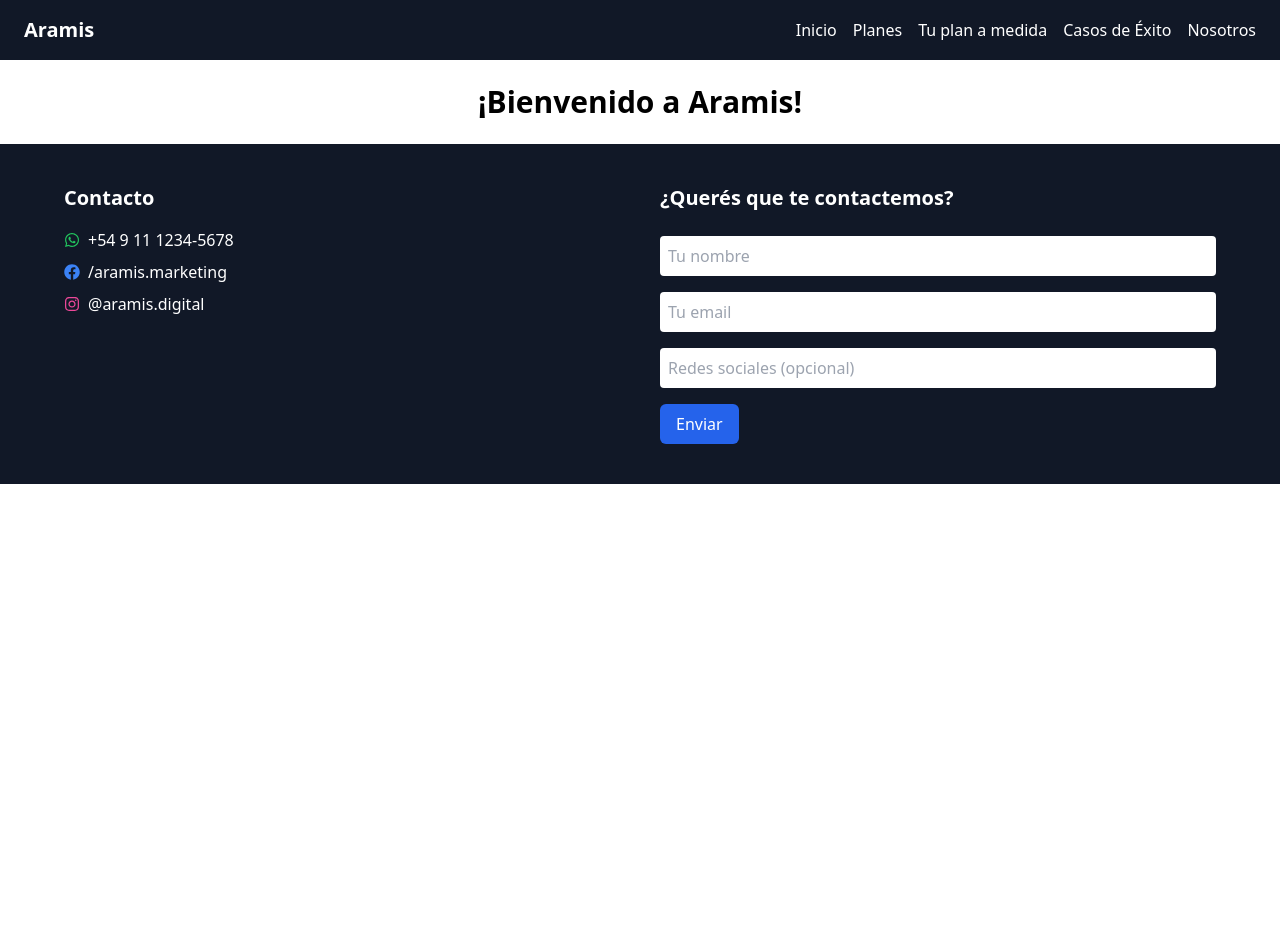
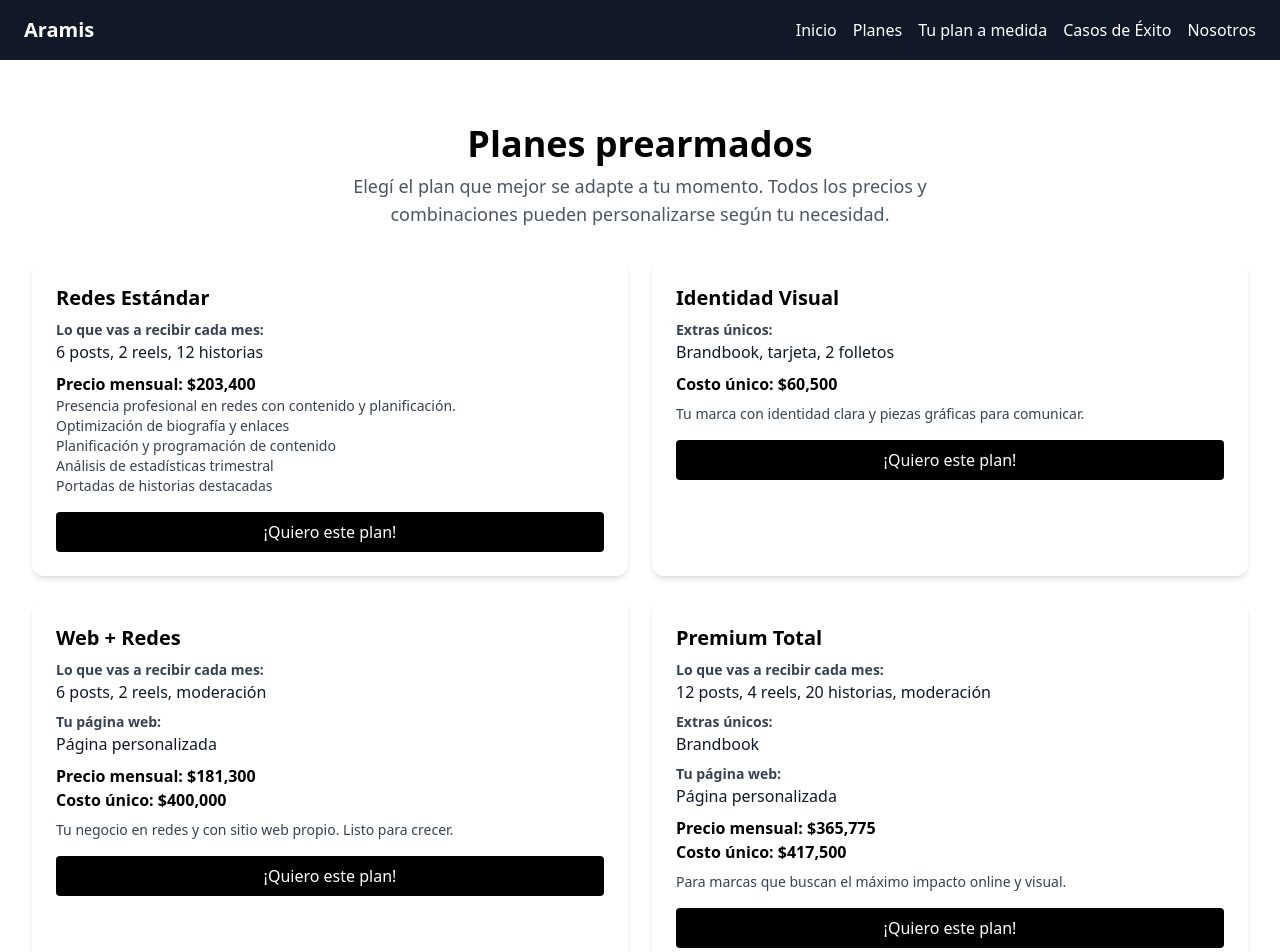
Before and after one commit to Maiguelon/Aramis-Web, a Next.js app: page /planes in a window 1280 px wide. Shown: the top 952 px of the page. Before the commit the page ends 800 px from the top, so only its background shows below. Built offline with nearby package versions, Linux system fonts and the light colour scheme.

Commit message:
outlined the plans page

```diff
--- a/components/PlanCard.jsx
+++ b/components/PlanCard.jsx
@@ -1,6 +1,6 @@
 import React, { useState, useEffect } from 'react';
 
-export default function PlanCard({ precioMensual, costoUnicos, phrases, selections }) {
+export default function PlanCard({ titulo = "Tu Plan", precioMensual, costoUnicos, phrases, selections }) {
   const [mostrarFormulario, setMostrarFormulario] = useState(false);
   const [enviado, setEnviado] = useState(false);
   const [enviadoBanda, setEnviadoBanda] = useState(false);
@@ -12,7 +12,7 @@ export default function PlanCard({ precioMensual, costoUnicos, phrases, selectio
 
   useEffect(() => {
     setEnviado(false);
-    setEnviadoBanda(false); // AGREGÁ esta línea
+    setEnviadoBanda(false);
   }, [selections]);
 
 
@@ -62,7 +62,7 @@ export default function PlanCard({ precioMensual, costoUnicos, phrases, selectio
   if (!hayContenido) {
     return (
       <div className="bg-white p-6 rounded-xl shadow-md">
-        <h2 className="text-xl font-bold mb-2">Tu Plan</h2>
+        <h2 className="text-xl font-bold mb-2">{titulo}</h2>
         <p className="text-gray-600">Aguardamos tus selecciones para armar tu plan personalizado.</p>
       </div>
     );
@@ -91,7 +91,7 @@ export default function PlanCard({ precioMensual, costoUnicos, phrases, selectio
   // Return
   return (
     <div className="bg-white p-6 rounded-xl shadow-md">
-      <h2 className="text-xl font-bold mb-2">Tu Plan</h2>
+      <h2 className="text-xl font-bold mb-2">{titulo}</h2>
       {/* Bloques claros de resumen */}
       {resumenMensual.length > 0 && (
         <div className="mb-2">
--- a/pages/planes.jsx
+++ b/pages/planes.jsx
@@ -1,7 +1,92 @@
-export default function Home() {
+// pages/planes.jsx
+import PlanCard from '../components/PlanCard';
+import Link from 'next/link';
+import {
+  calcularNucleo,
+  calcularUnicos,
+  calcularUnicosPaginas,
+  calcularMensual,
+  aplicarDescuentoMensual,
+  calcularCostoUnicos
+} from '../utils/PlanFunctions';
+
+function getPlanData(selections) {
+  const nucleo = calcularNucleo(selections);
+  const unicos = calcularUnicos(selections);
+  const unicosPaginas = calcularUnicosPaginas(selections);
+  const mensual = calcularMensual(nucleo);
+  const mensualConDescuento = aplicarDescuentoMensual(mensual, selections);
+  const costoUnicos = calcularCostoUnicos(nucleo, mensualConDescuento, unicos, unicosPaginas) + unicosPaginas;
+  return { precioMensual: mensualConDescuento, costoUnicos };
+}
+
+const planesPrearmados = [
+  {
+    nombre: "Redes Estándar",
+    descripcion: "Presencia profesional en redes con contenido y planificación.",
+    selections: { posts: 6, reels: 2, historias: 12, moderacion: false, brandbook: false, tarjetas: false, folletos: 0, pagina: false, tiendanube: false },
+    extras: [
+      "Optimización de biografía y enlaces",
+      "Planificación y programación de contenido",
+      "Análisis de estadísticas trimestral",
+      "Portadas de historias destacadas"
+    ]
+  },
+  {
+    nombre: "Identidad Visual",
+    descripcion: "Tu marca con identidad clara y piezas gráficas para comunicar.",
+    selections: { posts: 0, reels: 0, historias: 0, moderacion: false, brandbook: true, tarjetas: true, folletos: 2, pagina: false, tiendanube: false },
+    extras: []
+  },
+  {
+    nombre: "Web + Redes",
+    descripcion: "Tu negocio en redes y con sitio web propio. Listo para crecer.",
+    selections: { posts: 6, reels: 2, historias: 0, moderacion: true, brandbook: false, tarjetas: false, folletos: 0, pagina: true, tiendanube: false },
+    extras: []
+  },
+  {
+    nombre: "Premium Total",
+    descripcion: "Para marcas que buscan el máximo impacto online y visual.",
+    selections: { posts: 12, reels: 4, historias: 20, moderacion: true, brandbook: true, tarjetas: false, folletos: 0, pagina: true, tiendanube: false },
+    extras: []
+  },
+];
+
+export default function Planes() {
   return (
-    <div className="text-center">
-      <h1 className="text-3xl font-bold">¡Bienvenido a Aramis!</h1>
+    <div className="max-w-7xl mx-auto px-4 py-10">
+      <h1 className="text-2xl md:text-4xl font-bold mb-2 text-center">Planes prearmados</h1>
+      <p className="text-lg text-gray-600 mb-8 text-center max-w-2xl mx-auto">
+        Elegí el plan que mejor se adapte a tu momento. Todos los precios y combinaciones pueden personalizarse según tu necesidad.
+      </p>
+      <div className="grid md:grid-cols-2 gap-6">
+        {planesPrearmados.map((plan, idx) => {
+          const { precioMensual, costoUnicos } = getPlanData(plan.selections);
+          const phrases = [plan.descripcion, ...plan.extras];
+          return (
+            <PlanCard
+              key={idx}
+              titulo={plan.nombre}
+              precioMensual={precioMensual}
+              costoUnicos={costoUnicos}
+              phrases={phrases}
+              selections={plan.selections}
+            />
+          );
+        })}
+      </div>
+      {/* Botón final */}
+      <div className="mt-10 flex justify-center">
+        <div className="bg-white p-6 rounded-xl shadow-md max-w-md text-center">
+          <h3 className="text-lg font-semibold mb-2">¿Querés un plan a tu medida?</h3>
+          <p className="mb-4">Combiná servicios, precios y todo lo que necesitás. Armá el tuyo en segundos.</p>
+          <Link href="/plan_personalizado">
+            <button className="bg-blue-600 hover:bg-blue-700 text-white px-6 py-2 rounded-md font-bold">
+              Armá tu plan personalizado
+            </button>
+          </Link>
+        </div>
+      </div>
     </div>
   );
 }
```
